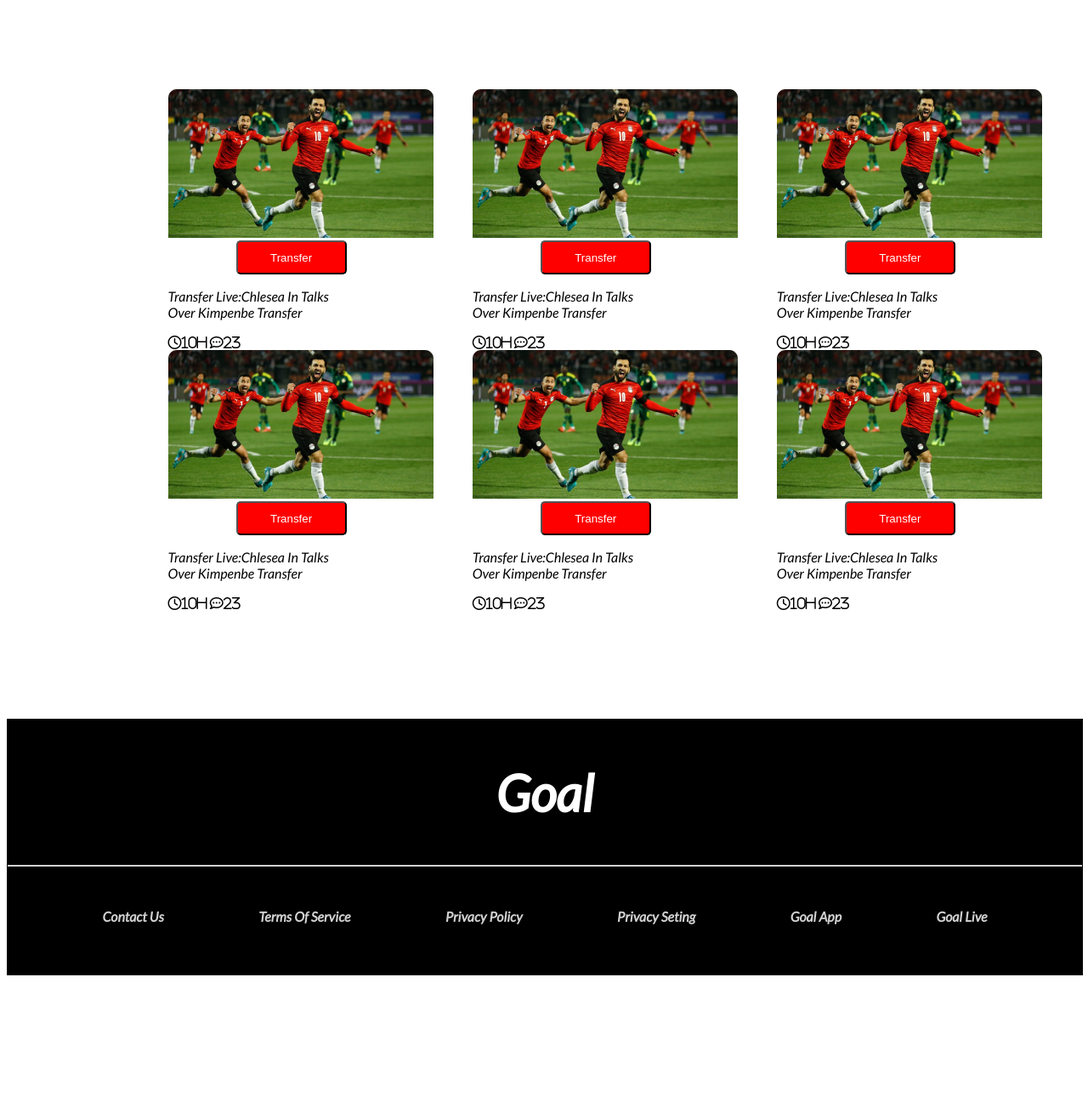
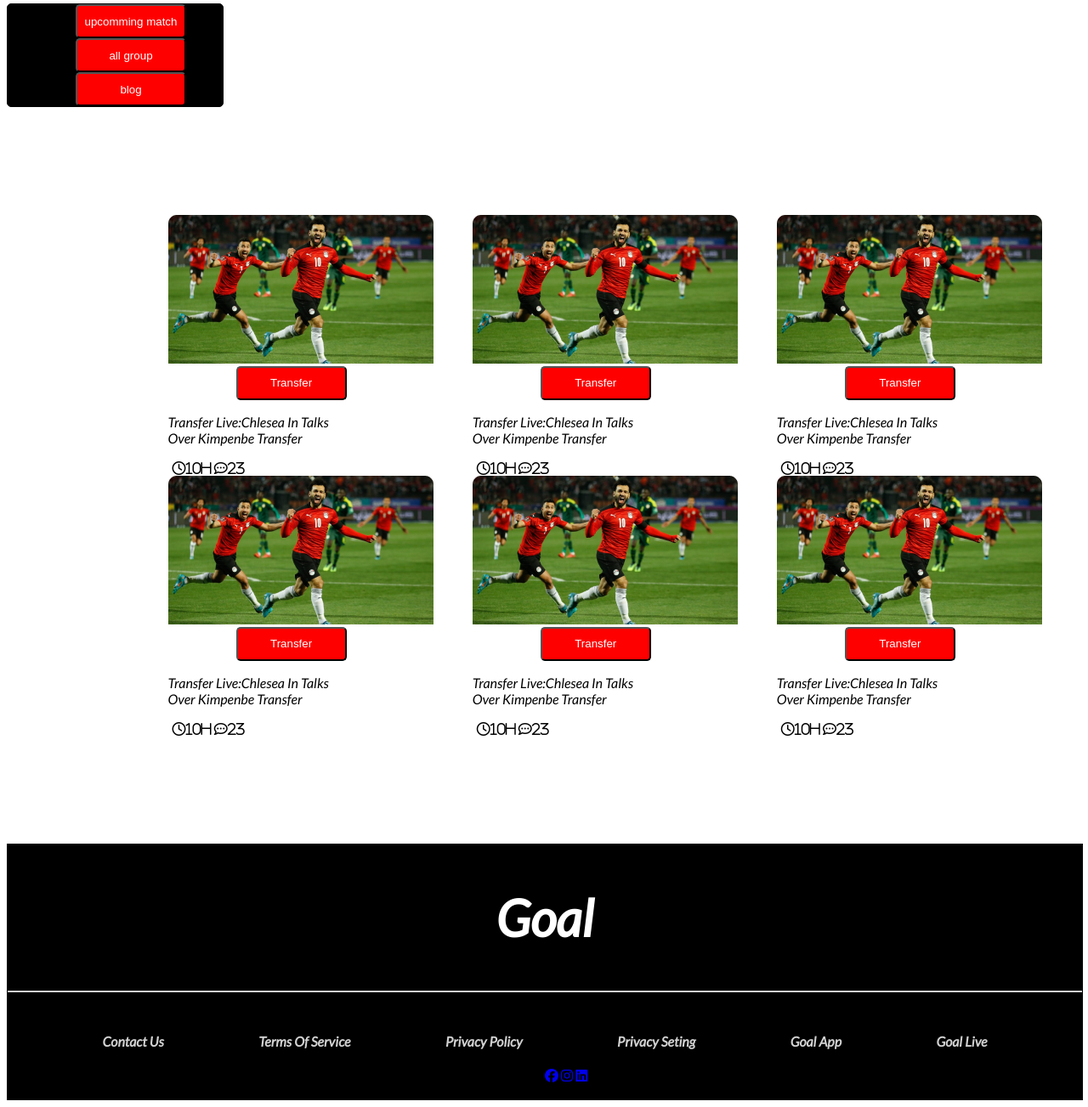
Before and after one commit to sakibalhassan/assignment-2, a plain HTML site: page index.html in a window 1280 px wide. Shown: the part 531-1834 px from the top of the page at 85% size. Before the commit the page ends 1687 px from the top, so only its background shows below. Drawn offline with Linux system fonts and the light colour scheme.

Commit message:
added data

```diff
--- a/index.html
+++ b/index.html
@@ -43,6 +43,13 @@
         blog start
     ------------------------>
     <section class="container">
+        <div class="box-6">
+            <div class="box-button">
+                <button>upcomming match</button><br>
+                <button>all group</button><br>
+                <button>blog</button>
+            </div>
+        </div>
 
         <div class="blogs">
             <div class="blog">
@@ -159,7 +166,9 @@
                 <h4>goal live</h4>
             </div>
             <div class="icon">
-
+                <a href="www.facebook.com"> <i class="fa-brands fa-facebook"></i></a>
+                <a href="www.instagram.com"> <i class="fa-brands fa-instagram"></i></a>
+                <a href="www.linkedin.com"><i class="fa-brands fa-linkedin"></i></a>
             </div>
 
         </div>
--- a/style.css
+++ b/style.css
@@ -52,8 +52,17 @@ button :hover {
 }
 
 /*------------------
-    box-2 end
+    box-1 end
 --------------------*/
+.box-6 {
+    margin-top: 2%;
+    border: 1px solid black;
+    width: 20%;
+    height: 10%;
+    background-color: black;
+    border-radius: 5px;
+}
+
 /*------------------------
  blogs start
  -------------------------- */
@@ -66,7 +75,9 @@ button :hover {
     margin-left: 15%;
 }
 
-.blog-info {}
+.blog-info {
+    margin-left: 5px;
+}
 
 
 /* footer start */
@@ -103,3 +114,8 @@ hr {
 .menu :hover {
     background-color: green;
 }
+
+.icon {
+
+    margin-left: 50%;
+}
```
